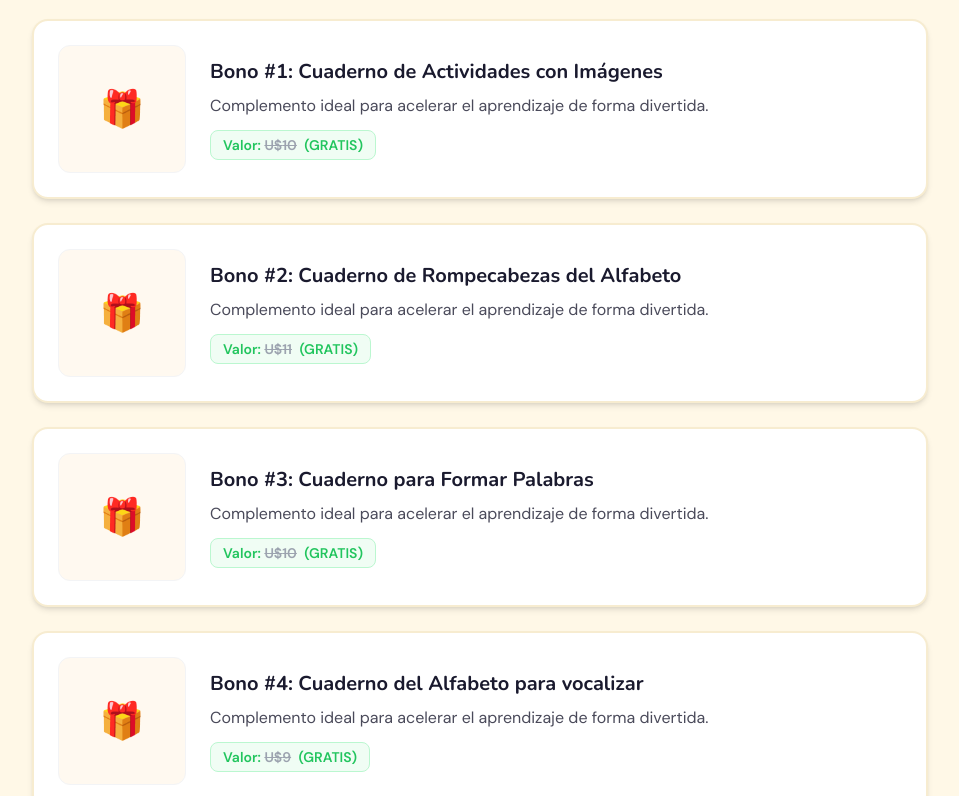
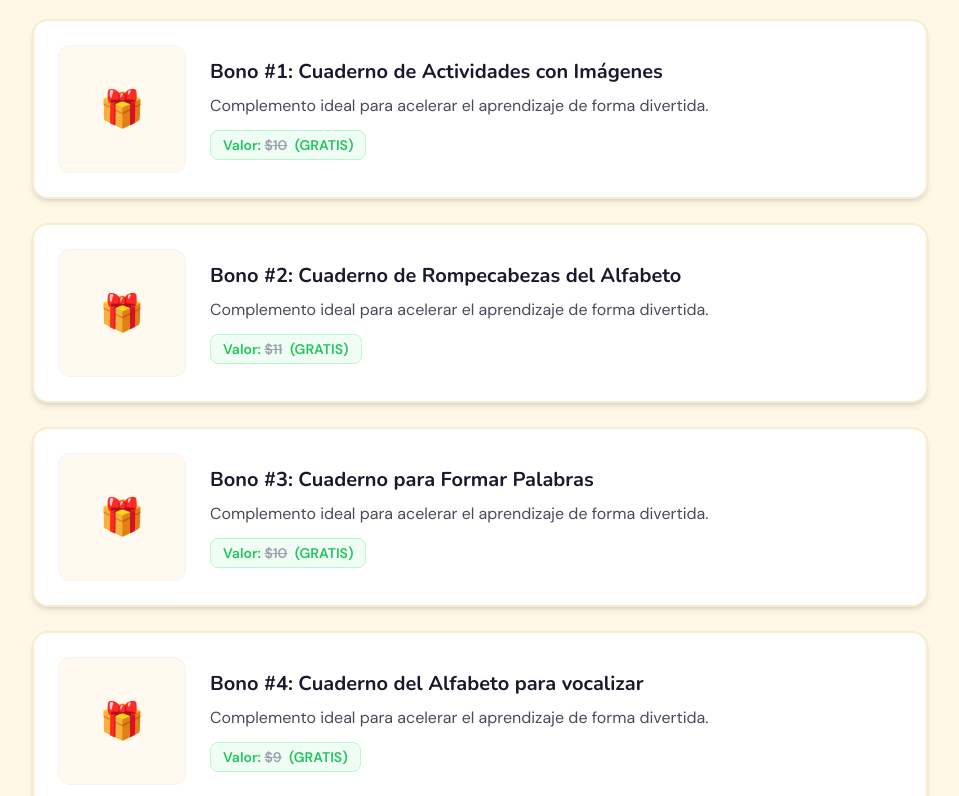
Before and after one commit to malcom01010110/landing-kitfonetico, a React (Vite) app in the folder Landing/: page / in a window 1280 px wide. Shown: the part 4780-5576 px from the top of the page, without its empty margins (160-1119 px from the left). Built offline with nearby package versions, Linux system fonts and the light colour scheme.

Commit message:
Update BonusSection.tsx

```diff
--- a/Landing/src/components/BonusSection.tsx
+++ b/Landing/src/components/BonusSection.tsx
@@ -92,7 +92,7 @@ export function BonusSection() {
                 <div className="inline-block bg-green-50 text-success font-bold px-3 py-1 rounded-lg text-sm border border-green-200">
                   Valor:{' '}
                   <span className="line-through text-gray-400 mr-1">
-                    U${bonus.value}
+                    ${bonus.value}
                   </span>{' '}
                   (GRATIS)
                 </div>
```
